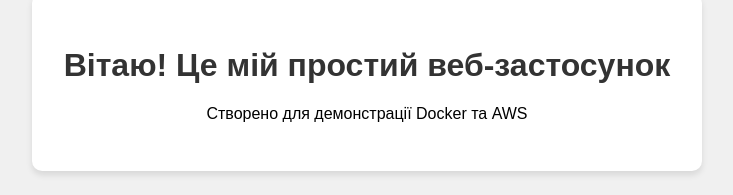
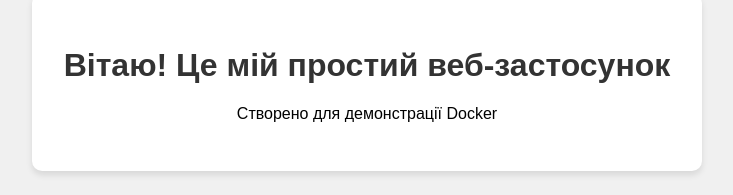
Before and after one commit to prtrymer/lab4-5, a plain HTML site: page index.html in a window 1280 px wide. Shown: the part 318-513 px from the top of the page, without its empty margins (273-1006 px from the left). Drawn offline with Linux system fonts and the light colour scheme.

Commit message:
made changes

```diff
--- a/index.html
+++ b/index.html
@@ -28,7 +28,7 @@
 <body>
     <div class="container">
         <h1>Вітаю! Це мій простий веб-застосунок</h1>
-        <p>Створено для демонстрації Docker та AWS</p>
+        <p>Створено для демонстрації Docker</p>
     </div>
 </body>
 </html>
```
